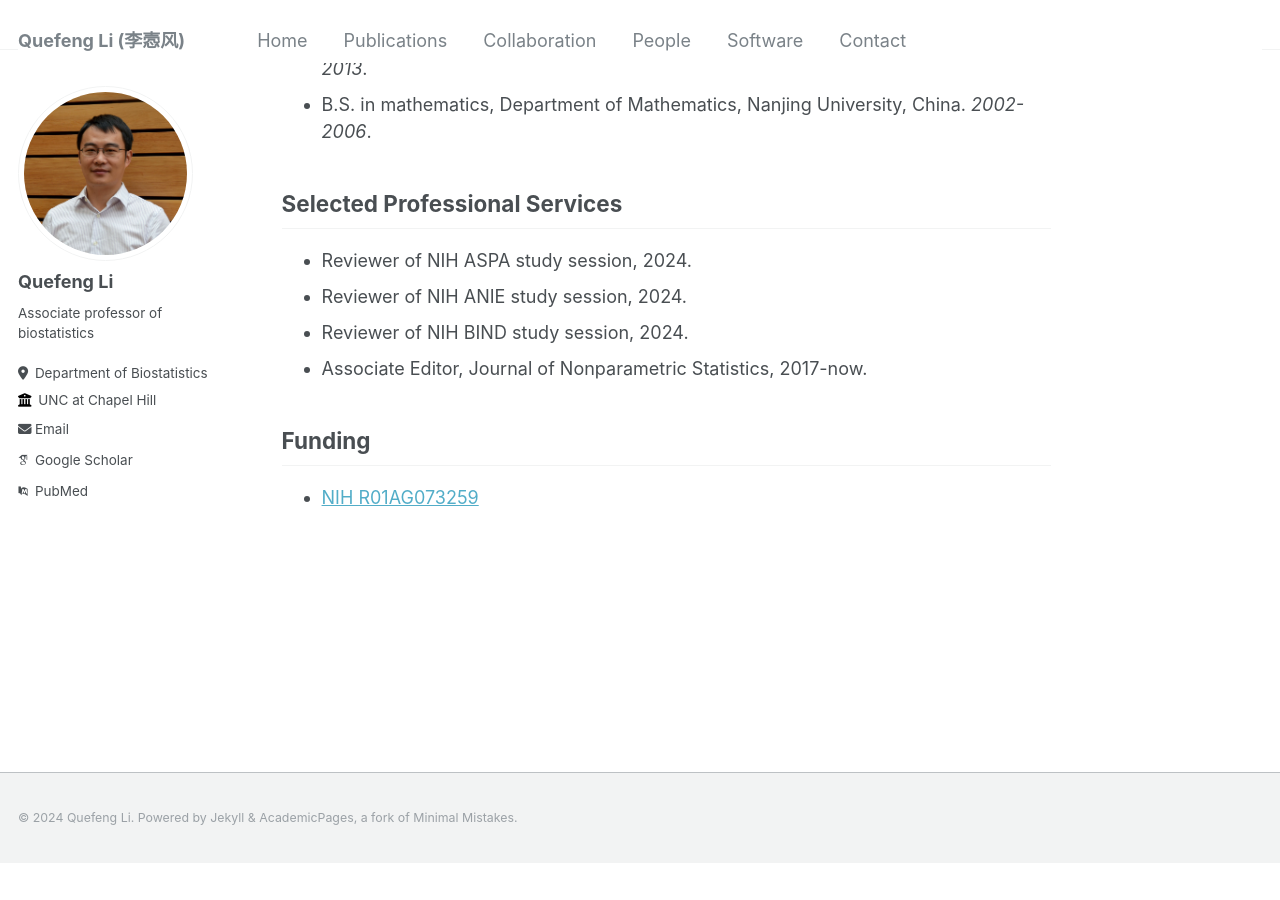
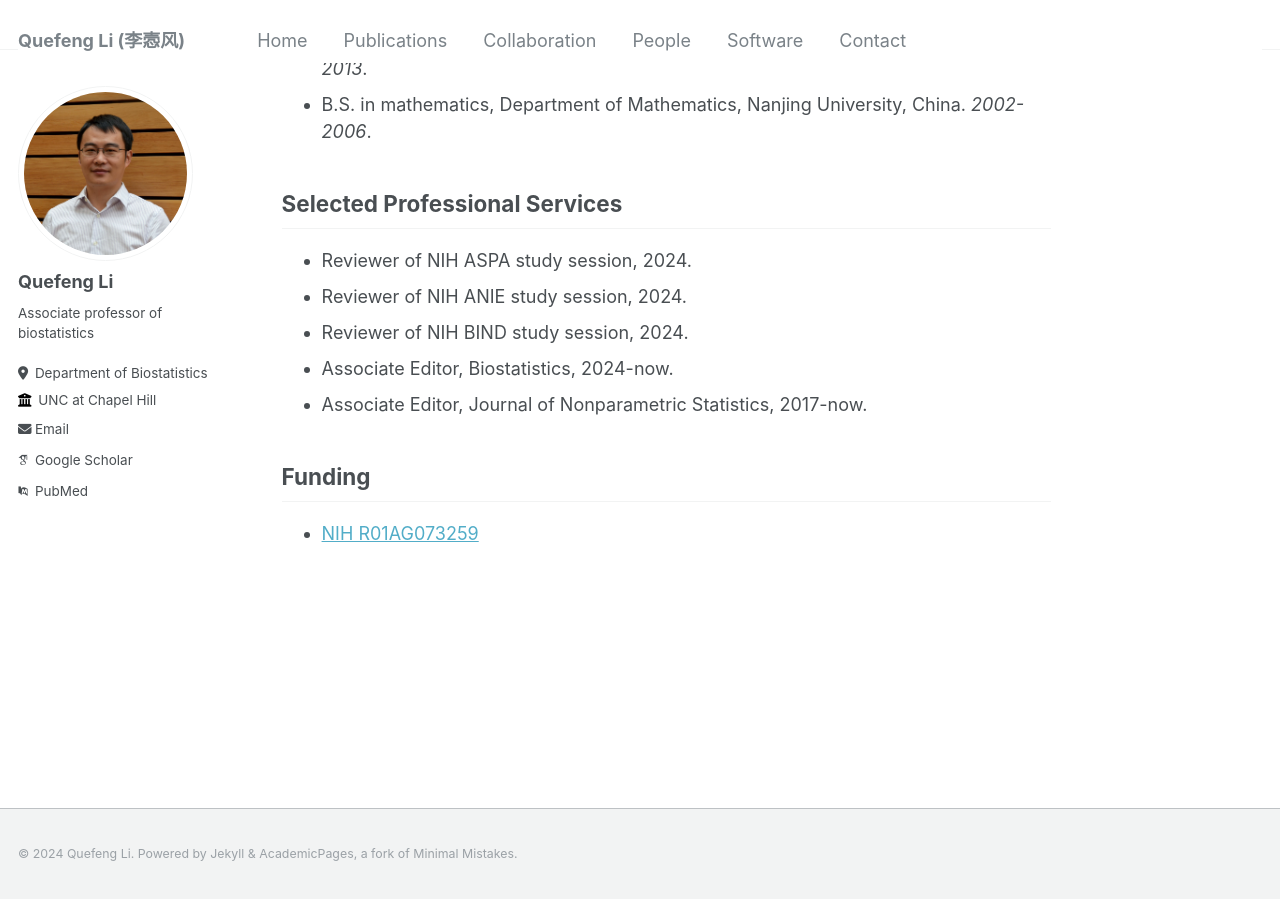
Before and after one commit to quefengli/quefengli.github.io, a Jekyll site: the page built from _pages/about.md, in a window 1280 px wide and 900 px high, scrolled down 856 px. Built offline with Jekyll 4.4.1, drawn with Linux system fonts in a browser that asks for light colours; some web fonts are replaced; before the commit the page ends 1720 px from its top, so only the background shows below that.

Commit message:
Update about.md

```diff
--- a/_pages/about.md
+++ b/_pages/about.md
@@ -33,6 +33,7 @@ at Chapel Hill. My primary research focuses on high-dimensional statistics and i
 - Reviewer of NIH ASPA study session, 2024.
 - Reviewer of NIH ANIE study session, 2024.
 - Reviewer of NIH BIND study session, 2024.
+- Associate Editor, Biostatistics, 2024-now.
 - Associate Editor, Journal of Nonparametric Statistics, 2017-now.
 
 ## Funding
```
